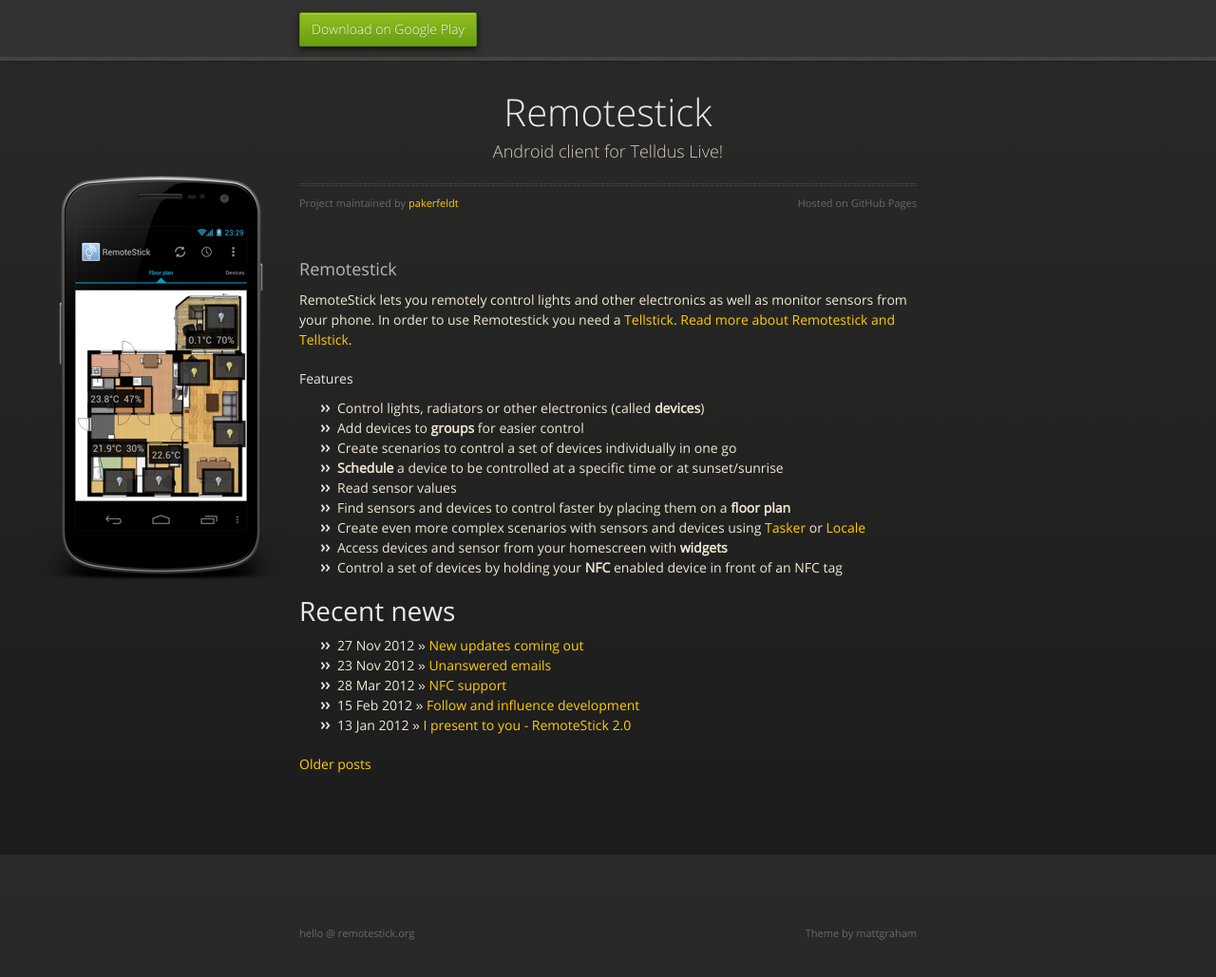
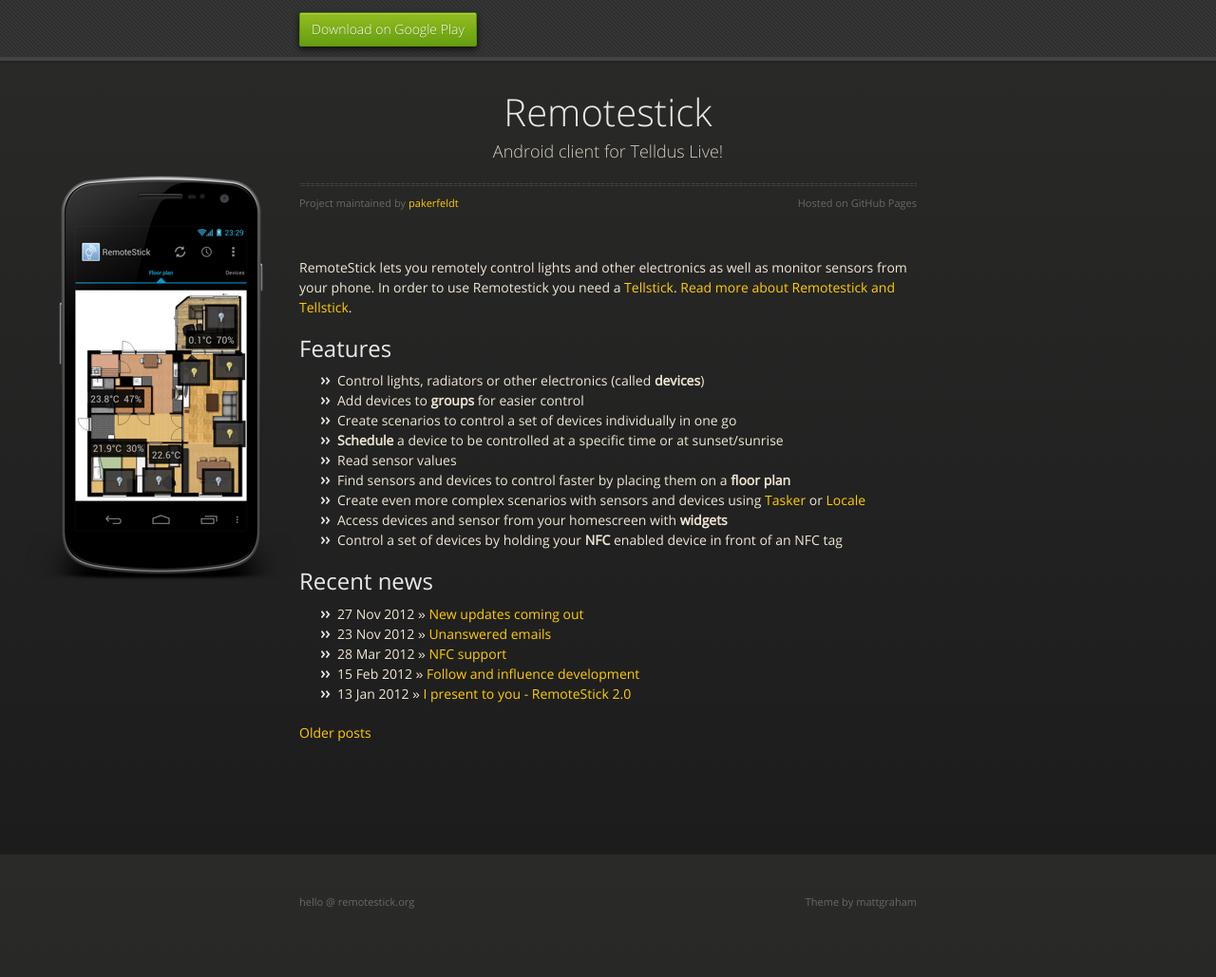
Before and after one commit to pakerfeldt/remotestick-server, a Jekyll site: the page built from index.html, in a window 1280 px wide and 1130 px high. Shown: the top 1029 px of the window at 95% size. Built offline with Jekyll 4.4.1, drawn with Linux system fonts in a browser that asks for light colours; nearby versions of some CDN libraries; Markdown is read by kramdown in place of the engine named in the settings.

Commit message:
Fixing headers

```diff
--- a/archive.html
+++ b/archive.html
@@ -5,7 +5,7 @@
 ---
 
 <div id="home">
-	<p><h3>Archive</h3>
+	<p><h2>Archive</h2>
   <ul class="posts">
   	{% for post in site.categories.news%}
       <li><span>{{ post.date | date_to_string }}</span> &raquo; <a href="{{ post.url }}">{{ post.title }}</a></li>
--- a/index.html
+++ b/index.html
@@ -4,12 +4,11 @@
 ---
 
 <div id="home">
-	<p><h3>Remotestick</h3>
 	RemoteStick lets you remotely control lights and other electronics as well as monitor sensors from your phone. In order to use Remotestick you
   need a <a href="http://www.telldus.com">Tellstick</a>. <a href="/about.html">Read more about Remotestick and Tellstick</a>.
 	</p>
   <p>
-    <h4>Features</h4>
+    <h2>Features</h2>
     <ul>
       <li>Control lights, radiators or other electronics (called <em>devices</em>)</li>
       <lI>Add devices to <em>groups</em> for easier control</li>
@@ -23,7 +22,7 @@
 
     </ul>
   </p>
-  <h1>Recent news</h1>
+  <h2>Recent news</h2>
   <ul class="posts">
   	{% for post in site.categories.news limit:5 %}
       <li><span>{{ post.date | date_to_string }}</span> &raquo; <a href="{{ post.url }}">{{ post.title }}</a></li>
```
